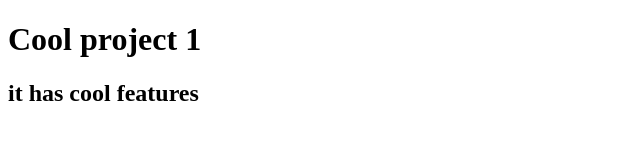
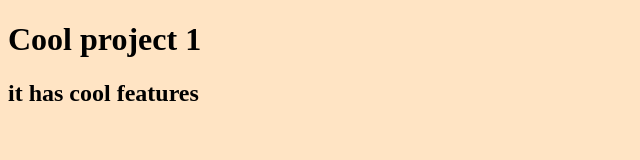
Before and after one commit to Srikanth2355/gitproject1, a plain HTML site: page index.html in a window 1280 px wide. Shown: the whole page, without its empty margins (0-640 px from the left). Drawn offline with Linux system fonts and the light colour scheme.

Commit message:
ADD:backgrnd clor

```diff
--- a/index.html
+++ b/index.html
@@ -4,6 +4,7 @@
     <meta charset="UTF-8" />
     <meta name="viewport" content="width=device-width, initial-scale=1.0" />
     <title>Document</title>
+    <link rel="stylesheet" href="./style.css" />
   </head>
   <body>
     <h1>Cool project 1</h1>
--- a/style.css
+++ b/style.css
@@ -0,0 +1,3 @@
+body {
+  background-color: bisque;
+}
```
